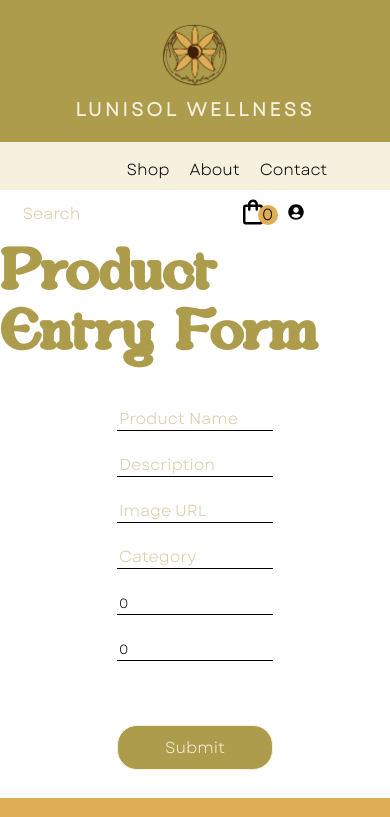
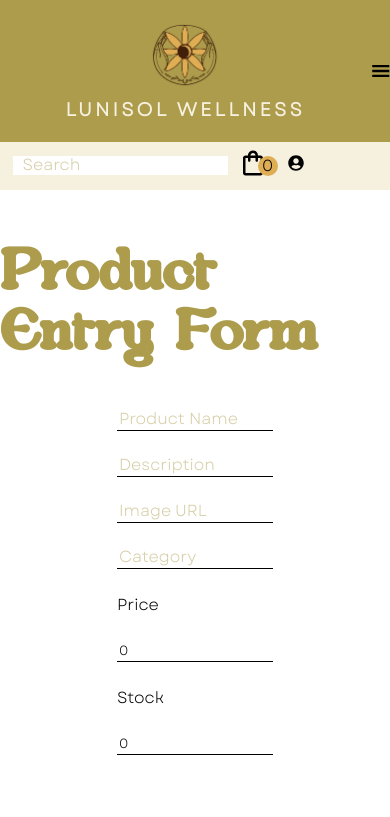
Before and after one commit to LindseyHsiao/lunisol, a React (Vite) app in the folder client/: page /productentryform in a window 390 px wide. Shown: the top 817 px of the page. Built offline with nearby package versions, Linux system fonts and the light colour scheme.

Commit message:
mobile menu

```diff
--- a/client/src/components/Header.jsx
+++ b/client/src/components/Header.jsx
@@ -4,11 +4,16 @@ import { MdOutlineShoppingBag } from "react-icons/md";
 import { motion } from 'framer-motion'
 import { useEffect, useState } from "react";
 import { FaUserCircle } from "react-icons/fa";
+import { GiHamburgerMenu } from 'react-icons/gi'
+import { IoCloseSharp } from "react-icons/io5";
 import Auth from '../utils/auth'
 
 import { useDispatch, useSelector } from 'react-redux'
 
-export default function Header({totalQuant, setTotalQuant}) {
+export default function Header({ totalQuant, setTotalQuant }) {
+    const [toggle, setToggle] = useState(false)
+
+
     const [hoverShop, setHoverShop] = useState(false)
     const [hoverAbout, setHoverAbout] = useState(false)
     const [hoverContact, setHoverContact] = useState(false)
@@ -93,12 +98,40 @@ export default function Header({totalQuant, setTotalQuant}) {
 
     return (
         <header>
-            <Link to='/'>
+            <div className='mobile-header'>
+                <Link to='/' className='main-logo-link'>
                     <div className='logo-container'>
                         <img src={hands} alt="lunisol logo" className='header-logo' />
                         <h3 className='header-name'>LUNISOL WELLNESS</h3>
                     </div>
                 </Link>
+
+{/* <div className='hidden'> */}
+                {toggle ? (<IoCloseSharp className={toggle ? " hamburger  open" : " hamburger "} onClick={() => setToggle(!toggle)} />) : (<GiHamburgerMenu className={toggle ? " hamburger open" : " hamburger "} onClick={() => setToggle(!toggle)} />)}
+{/*
+</div> */}
+
+
+
+
+
+
+
+
+
+
+            </div>
+            {/* <!-- mobile menu --> */}
+            <div className={toggle ? "menu-hello" : "hidden"}>
+                <a href="/Services" className="hover:text-pink-500">Shop</a>
+                <a href="/Contact" className="hover:text-pink-500">About</a>
+                <a href="/AllBlogs" className="hover:text-pink-500">Contact</a>
+                <a href="/About" className="hover:text-pink-500">About</a>
+            </div>
+
+
+
+
             <div className='nav-container'>
                 <nav className='nav-left'>
 
@@ -191,7 +224,13 @@ export default function Header({totalQuant, setTotalQuant}) {
                         </motion.nav>
                     </motion.div>
                 </nav>
+
+
             </div>
+
+
+
+
         </header>
     )
 }
--- a/client/src/index.css
+++ b/client/src/index.css
@@ -17,7 +17,37 @@
 }
 
 
+
+.hidden {
+    display: none;
+}
+h2 {
+    font-family: 'Aloevera';
+    font-size: 60px;
+    margin-bottom: 0;
+    margin-top: 0;
+
+}
+h3 {
+    font-family: 'Garet-Book';
+    text-transform: uppercase;
+    letter-spacing: .2rem;
+}
+p {
+    font-family: 'Garet-Book';
+}
+
+.currency-input::before{
+  position: absolute;
+  top: 0;
+  content: '$';
+  left: 5px;
+}
+
 @media only screen and (max-width: 600px) {
+    /* .hidden{
+        display: block ;
+    } */
     .nav-container {
         flex-direction: column;
         justify-content: space-around;
@@ -48,6 +78,9 @@
     }
     .home-story-div {
         flex-direction: column;
+    }
+    .alexa-heart{
+        width: 100%;
     }
     .essentials-text {
         padding-right: 5%;
@@ -97,19 +130,91 @@
         align-items: center;
         padding: 5%;
     }
-}
-h2 {
-    font-family: 'Aloevera';
-    font-size: 60px;
-    margin-bottom: 0;
-    margin-top: 0;
+    .nav-left {
+        display: none;
+    }
+
+    .mobile-header {
+        display: flex;
+        align-items: center;
+        background-color: #AC9C4C;
+    }
+    .main-logo-link{
+        flex: 0 0 95%;
+    }
+    /* .menu-display {
+        display: block;
+        z-index: 40;
+    } */
+    /* hamburger menu */
+.hamburger {
+    cursor: pointer;
+    width: 24px;
+    height: 24px;
+    transition: all 0.25s;
+    position: relative;
+  }
+/*
+  .hamburger-top,
+  .hamburger-middle,
+  .hamburger-bottom {
+    position: absolute;
+    width: 24px;
+    height: 2px;
+    top: 0;
+    left: 0;
+    background: black;
+    transform: rotate(0);
+    transition: all 0.5s;
+  }
+
+  .hamburger-middle {
+    transform: translateY(7px);
+  }
+
+  .hamburger-bottom {
+    transform: translateY(14px);
+  } */
+
+  .open {
+    transform: rotate(90deg);
+
+  }
+
+  /* .open .hamburger-top {
+    transform: rotate(45deg) translateY(6px) translateX(6px);
+  }
+
+  .open .hamburger-middle {
+    display: none;
+  }
+
+  .open .hamburger-bottom {
+    transform: rotate(-45deg) translateY(6px) translateX(-6px);
+    content:  'x'
+  } */
+  .menu-hello {
+    position: absolute;
+    top: 21%;
+    bottom: 0px;
+    left: 0px;
+    display: flex;
+    flex-direction: column;
+    align-self: flex-end;
+    width: 100%;
+    min-height: 100vh;
+    padding-top: 0.25rem;
+    padding-bottom: 0.25rem;
+    padding-top: 10rem;
+    padding-left: 3rem;
+    margin-top: 0.75rem;
+    font-size: medium;
+    color: black;
+    text-transform: uppercase;
+    background-color: #DFAD53;
+  }
+  .mobile-menu-options:hover {
+    color: white;
+  }
 
 }
-h3 {
-    font-family: 'Garet-Book';
-    text-transform: uppercase;
-    letter-spacing: .2rem;
-}
-p {
-    font-family: 'Garet-Book';
-}
--- a/client/src/pages/Cart.jsx
+++ b/client/src/pages/Cart.jsx
@@ -157,7 +157,7 @@ export default function Cart({ setTotalQuant, totalQuant }) {
                             </div>
                         </div>
                     ))}
-                    <h3>subTotal: {prices}</h3>
+                    <h3>subTotal: ${prices}</h3>
                 </div>
             ) : (
                 <div className='empty-bag'>
--- a/client/src/pages/ProductEntryForm.jsx
+++ b/client/src/pages/ProductEntryForm.jsx
@@ -61,21 +61,18 @@ export default function ProductEntryForm() {
                     onChange={handleChange} />
                 <input type="text" className='email-input'
                     placeholder={'Category'}
-                    id='category'
                     name='category'
                     value={newProduct.category}
                     onChange={handleChange} />
-                {/* <label>Price</label> */}
-                <input type="text" className='email-input'
+                <label>Price</label>
+                <input type="number" className='email-input currency-input'
                     placeholder={'Price'}
-                    id='price'
                     name='price'
                     value={newProduct.price}
                     onChange={handleChange} />
-                {/* <label>Stock</label> */}
+                <label>Stock</label>
                 <input type="text" className='email-input'
                     placeholder={'Stock'}
-                    id='stock'
                     name='stock'
                     value={newProduct.stock}
                     onChange={handleChange} />
```
Also changed, not shown: client/src/App.css (line endings or trailing spaces), 2 other files (tests, documents, lock files or other folders). Lines whose indentation alone changed are shown as unchanged.
